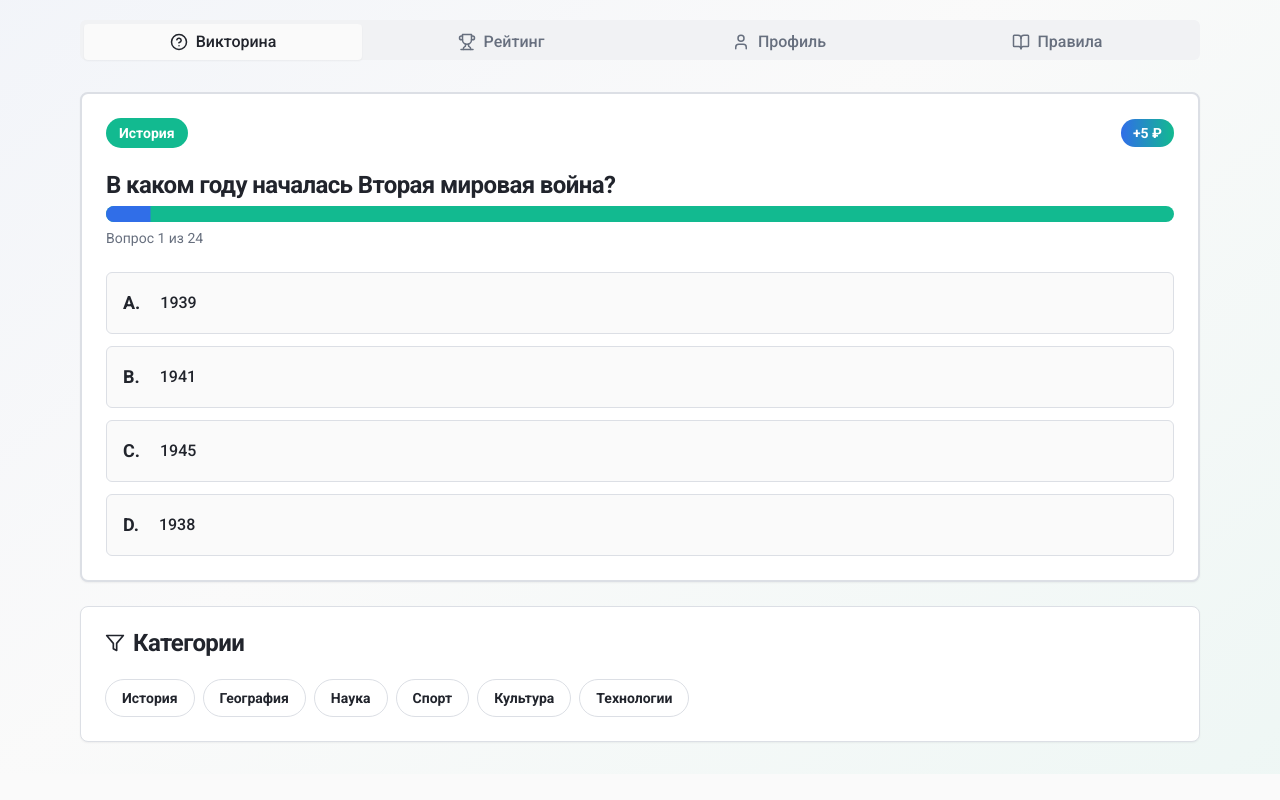
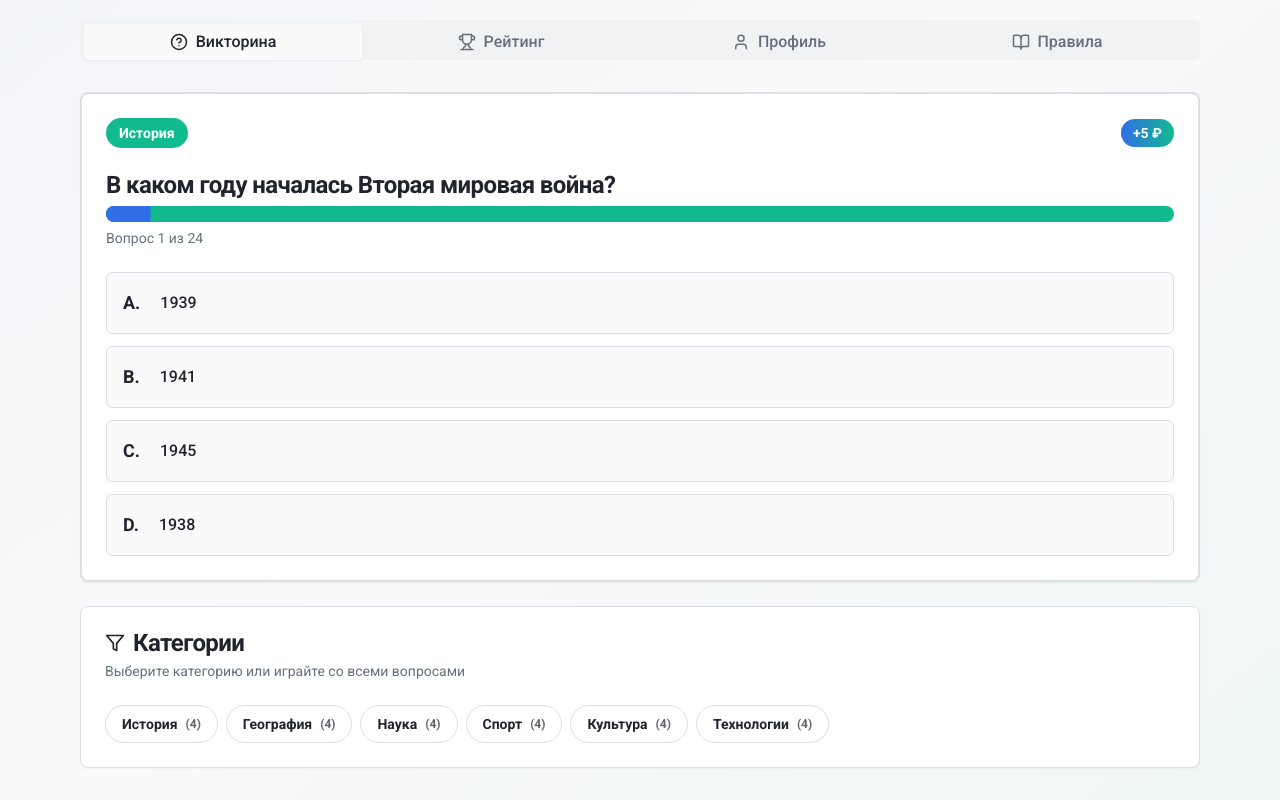
Before and after one commit to pr-poehali-dev/ruble-quiz-creation, a React (Vite) app: page / in a window 1280 px wide. Shown: the part 230-1030 px from the top of the page. Before the commit the page ends 1004 px from the top, so only its background shows below. Built offline with nearby package versions, Linux system fonts and the light colour scheme.

Commit message:
Добавлен базовый функционал

```diff
--- a/src/pages/Index.tsx
+++ b/src/pages/Index.tsx
@@ -214,6 +214,7 @@ const LEADERBOARD = [
 const Index = () => {
   const [activeTab, setActiveTab] = useState('quiz');
   const [balance, setBalance] = useState(850);
+  const [selectedCategory, setSelectedCategory] = useState<string | null>(null);
   const [currentQuestion, setCurrentQuestion] = useState(0);
   const [selectedAnswer, setSelectedAnswer] = useState<number | null>(null);
   const [showResult, setShowResult] = useState(false);
@@ -226,13 +227,28 @@ const Index = () => {
     { question: 'Год основания Москвы?', correct: false, reward: 0 },
   ]);
 
+  const filteredQuestions = selectedCategory
+    ? QUESTIONS.filter(q => q.category === selectedCategory)
+    : QUESTIONS;
+
+  const handleCategorySelect = (category: string) => {
+    if (selectedCategory === category) {
+      setSelectedCategory(null);
+    } else {
+      setSelectedCategory(category);
+      setCurrentQuestion(0);
+      setSelectedAnswer(null);
+      setShowResult(false);
+    }
+  };
+
   const handleAnswer = (index: number) => {
     if (showResult) return;
 
     setSelectedAnswer(index);
     setShowResult(true);
 
-    const question = QUESTIONS[currentQuestion];
+    const question = filteredQuestions[currentQuestion];
     const isCorrect = index === question.correct;
 
     if (isCorrect) {
@@ -248,12 +264,12 @@ const Index = () => {
   };
 
   const nextQuestion = () => {
-    setCurrentQuestion((prev) => (prev + 1) % QUESTIONS.length);
+    setCurrentQuestion((prev) => (prev + 1) % filteredQuestions.length);
     setSelectedAnswer(null);
     setShowResult(false);
   };
 
-  const question = QUESTIONS[currentQuestion];
+  const question = filteredQuestions[currentQuestion];
 
   return (
     <div className="min-h-screen bg-gradient-to-br from-primary/5 via-background to-accent/5">
@@ -348,9 +364,10 @@ const Index = () => {
                   </Badge>
                 </div>
                 <CardTitle className="text-2xl leading-tight">{question.question}</CardTitle>
-                <Progress value={((currentQuestion + 1) / QUESTIONS.length) * 100} className="mt-4" />
+                <Progress value={((currentQuestion + 1) / filteredQuestions.length) * 100} className="mt-4" />
                 <CardDescription className="mt-2">
-                  Вопрос {currentQuestion + 1} из {QUESTIONS.length}
+                  Вопрос {currentQuestion + 1} из {filteredQuestions.length}
+                  {selectedCategory && <span className="ml-2 text-primary font-semibold">· {selectedCategory}</span>}
                 </CardDescription>
               </CardHeader>
               <CardContent className="space-y-3">
@@ -400,18 +417,53 @@ const Index = () => {
 
             <Card>
               <CardHeader>
-                <CardTitle className="flex items-center gap-2">
-                  <Icon name="Filter" size={20} />
-                  Категории
+                <CardTitle className="flex items-center justify-between">
+                  <span className="flex items-center gap-2">
+                    <Icon name="Filter" size={20} />
+                    Категории
+                  </span>
+                  {selectedCategory && (
+                    <Button
+                      variant="ghost"
+                      size="sm"
+                      onClick={() => {
+                        setSelectedCategory(null);
+                        setCurrentQuestion(0);
+                        setSelectedAnswer(null);
+                        setShowResult(false);
+                      }}
+                      className="text-sm"
+                    >
+                      <Icon name="X" size={16} className="mr-1" />
+                      Сбросить
+                    </Button>
+                  )}
                 </CardTitle>
+                <CardDescription>
+                  {selectedCategory ? `Выбрано: ${selectedCategory}` : 'Выберите категорию или играйте со всеми вопросами'}
+                </CardDescription>
               </CardHeader>
               <CardContent>
                 <div className="flex flex-wrap gap-2">
-                  {CATEGORIES.map((cat) => (
-                    <Badge key={cat} variant="outline" className="px-4 py-2 text-sm hover:bg-primary hover:text-primary-foreground cursor-pointer transition-colors">
-                      {cat}
-                    </Badge>
-                  ))}
+                  {CATEGORIES.map((cat) => {
+                    const isActive = selectedCategory === cat;
+                    const categoryCount = QUESTIONS.filter(q => q.category === cat).length;
+                    return (
+                      <Badge
+                        key={cat}
+                        variant={isActive ? "default" : "outline"}
+                        onClick={() => handleCategorySelect(cat)}
+                        className={`px-4 py-2 text-sm cursor-pointer transition-all ${
+                          isActive
+                            ? 'bg-primary text-primary-foreground shadow-md'
+                            : 'hover:bg-primary/10 hover:border-primary'
+                        }`}
+                      >
+                        {cat}
+                        <span className="ml-2 opacity-70 text-xs">({categoryCount})</span>
+                      </Badge>
+                    );
+                  })}
                 </div>
               </CardContent>
             </Card>
```
